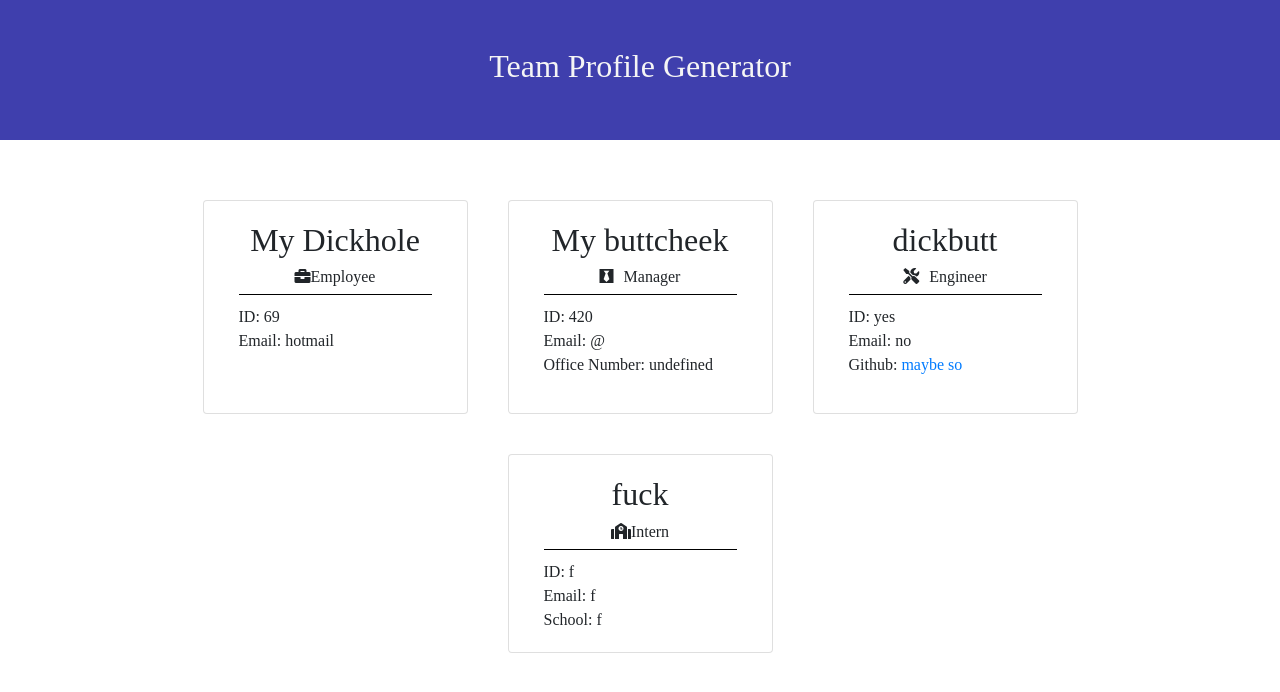
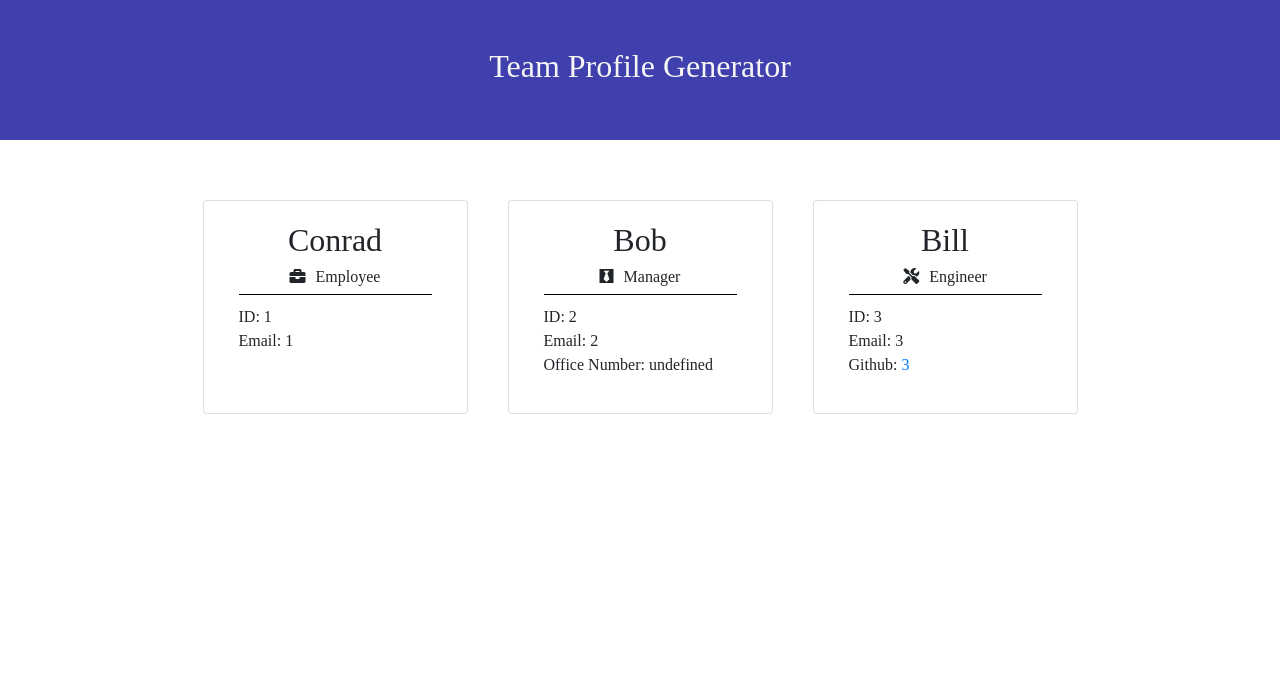
Before and after one commit to ConradTrost/employee-template, a website: page dist/index.html in a window 1280 px wide. Drawn offline with nearby package versions, Linux system fonts and the light colour scheme.

Commit message:
added initial files

```diff
--- a/dist/index.html
+++ b/dist/index.html
@@ -20,40 +20,30 @@
         <section class="team-cards row container">
             <div class="employee col-3 card">
                 <div class="card-body">
-                    <h2 class="card-title">My Dickhole</h2>
-                    <div class="card-subtitle"><i class="fas fa-briefcase"></i>Employee</div>
-                    <p>ID: 69<br>
-                    Email: hotmail<br>
+                    <h2 class="card-title">Conrad</h2>
+                    <div class="card-subtitle"><i class="icon fas fa-briefcase"></i>Employee</div>
+                    <p>ID: 1<br>
+                    Email: 1<br>
                     </p>
                 </div>
             </div>
             <div class="manager col-3 card">
                 <div class="card-body">
-                    <h2 class="card-title">My buttcheek</h2>
+                    <h2 class="card-title">Bob</h2>
                     <div class="card-subtitle"><i class="icon fab fa-black-tie"></i>Manager</div>
-                    <p>ID: 420<br>
-                    Email: @<br>
+                    <p>ID: 2<br>
+                    Email: 2<br>
                     Office Number: undefined
                     </p>
                 </div>
             </div>
             <div class="engineer col-3 card">
                 <div class="card-body">
-                    <h2 class="card-title">dickbutt</h2>
+                    <h2 class="card-title">Bill</h2>
                     <div class="card-subtitle"><i class="icon fas fa-tools"></i></i>Engineer</div>
-                    <p class="card-text">ID: yes<br>
-                    Email: no<br>
-                    Github: <a href="https://github.com/maybe so">maybe so</a>
-                    </p>
-                </div>
-            </div>
-            <div class="intern col-3 card">
-                <div class="card-body">
-                    <h2 class="card-title">fuck</h2>
-                    <div class="card-subtitle"><i class="fas fa-school"></i>Intern</div>
-                    <p class="card-text">ID: f<br>
-                    Email: f<br>
-                    School: f
+                    <p class="card-text">ID: 3<br>
+                    Email: 3<br>
+                    Github: <a href="https://github.com/3">3</a>
                     </p>
                 </div>
             </div></section>
```
